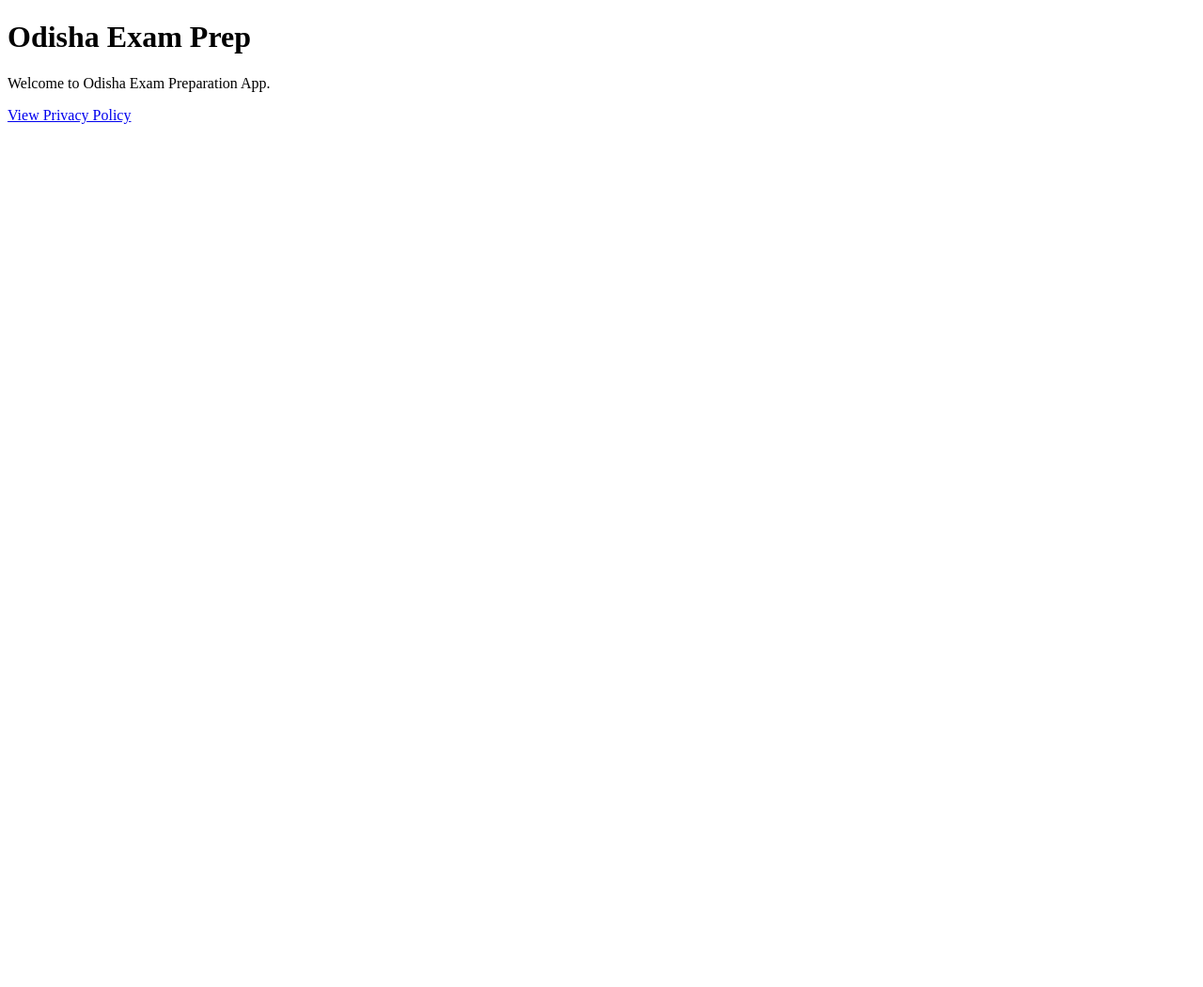
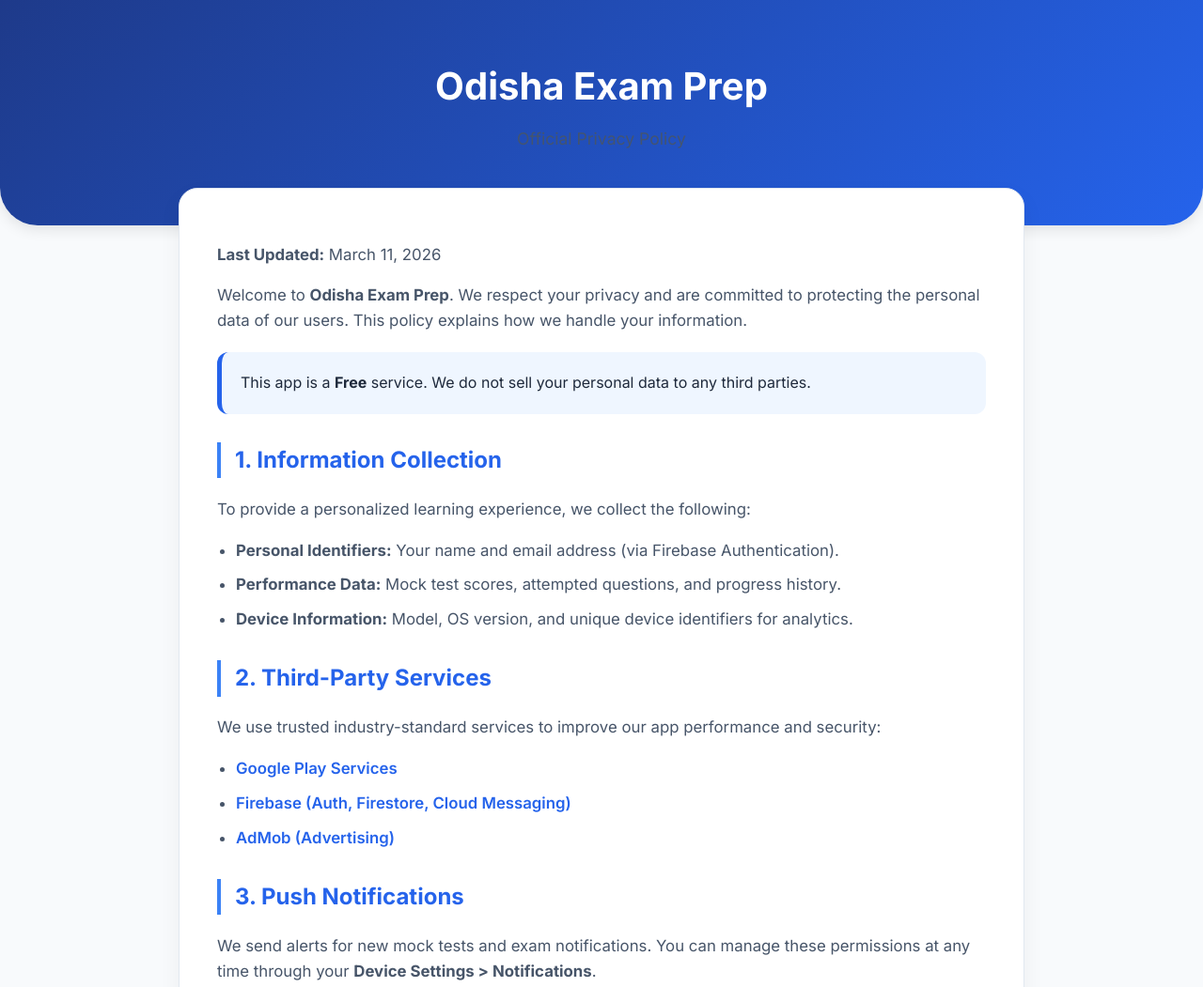
Before and after one commit to kumarhemantahkb/odisha-exam-prep, a plain HTML site: page index.html in a window 1280 px wide. Shown: the top 1051 px of the page at 94% size. Before the commit the page ends 800 px from the top, so only its background shows below. Drawn offline with Linux system fonts and the light colour scheme.

Commit message:
Update index.html

```diff
--- a/index.html
+++ b/index.html
@@ -1,19 +1,154 @@
 <!DOCTYPE html>
-<html>
+<html lang="en">
 <head>
-<title>Odisha Exam Prep</title>
-<meta charset="UTF-8">
+    <meta charset="UTF-8">
+    <meta name="viewport" content="width=device-width, initial-scale=1.0">
+    <title>Privacy Policy - Odisha Exam Prep</title>
+    <link href="https://fonts.googleapis.com/css2?family=Inter:wght@400;600;700&display=swap" rel="stylesheet">
+    <style>
+        :root {
+            --primary-color: #2563eb;
+            --bg-color: #f8fafc;
+            --text-color: #1e293b;
+            --card-bg: #ffffff;
+            --accent-color: #3b82f6;
+        }
+
+        body {
+            font-family: 'Inter', sans-serif;
+            background-color: var(--bg-color);
+            color: var(--text-color);
+            line-height: 1.6;
+            margin: 0;
+            padding: 0;
+        }
+
+        .header {
+            background: linear-gradient(135deg, #1e3a8a 0%, #2563eb 100%);
+            color: white;
+            padding: 60px 20px;
+            text-align: center;
+            border-bottom-left-radius: 40px;
+            border-bottom-right-radius: 40px;
+            box-shadow: 0 4px 15px rgba(0,0,0,0.1);
+        }
+
+        .header h1 { margin: 0; font-size: 2.5rem; font-weight: 700; }
+        .header p { opacity: 0.9; margin-top: 10px; font-size: 1.1rem; }
+
+        .container {
+            max-width: 900px;
+            margin: -40px auto 40px;
+            padding: 0 20px;
+        }
+
+        .card {
+            background: var(--card-bg);
+            padding: 40px;
+            border-radius: 20px;
+            box-shadow: 0 10px 25px rgba(0,0,0,0.05);
+            border: 1px solid #e2e8f0;
+        }
+
+        h2 {
+            color: var(--primary-color);
+            font-size: 1.5rem;
+            margin-top: 30px;
+            border-left: 4px solid var(--accent-color);
+            padding-left: 15px;
+        }
+
+        p, li { font-size: 1.05rem; color: #475569; }
+        ul { padding-left: 20px; }
+        li { margin-bottom: 10px; }
+
+        .highlight-box {
+            background-color: #eff6ff;
+            border-radius: 12px;
+            padding: 20px;
+            margin: 20px 0;
+            border-left: 5px solid var(--primary-color);
+        }
+
+        a { color: var(--primary-color); text-decoration: none; font-weight: 600; }
+        a:hover { text-decoration: underline; }
+
+        .contact-btn {
+            display: inline-block;
+            background: var(--primary-color);
+            color: white !important;
+            padding: 12px 25px;
+            border-radius: 30px;
+            margin-top: 20px;
+            transition: transform 0.2s;
+        }
+        .contact-btn:hover { transform: translateY(-2px); text-decoration: none; }
+
+        .footer {
+            text-align: center;
+            padding: 40px 20px;
+            font-size: 0.9rem;
+            color: #94a3b8;
+        }
+
+        @media (max-width: 600px) {
+            .header h1 { font-size: 1.8rem; }
+            .card { padding: 25px; }
+        }
+    </style>
 </head>
-
 <body>
 
-<h1>Odisha Exam Prep</h1>
+    <header class="header">
+        <h1>Odisha Exam Prep</h1>
+        <p>Official Privacy Policy</p>
+    </header>
 
-<p>Welcome to Odisha Exam Preparation App.</p>
+    <div class="container">
+        <div class="card">
+            <p><strong>Last Updated:</strong> March 11, 2026</p>
 
-<p>
-<a href="privacy-policy.html">View Privacy Policy</a>
-</p>
+            <p>Welcome to <strong>Odisha Exam Prep</strong>. We respect your privacy and are committed to protecting the personal data of our users. This policy explains how we handle your information.</p>
+
+            <div class="highlight-box">
+                This app is a <strong>Free</strong> service. We do not sell your personal data to any third parties.
+            </div>
+
+            <h2>1. Information Collection</h2>
+            <p>To provide a personalized learning experience, we collect the following:</p>
+            <ul>
+                <li><strong>Personal Identifiers:</strong> Your name and email address (via Firebase Authentication).</li>
+                <li><strong>Performance Data:</strong> Mock test scores, attempted questions, and progress history.</li>
+                <li><strong>Device Information:</strong> Model, OS version, and unique device identifiers for analytics.</li>
+            </ul>
+
+            <h2>2. Third-Party Services</h2>
+            <p>We use trusted industry-standard services to improve our app performance and security:</p>
+            <ul>
+                <li><a href="https://www.google.com/policies/privacy/">Google Play Services</a></li>
+                <li><a href="https://firebase.google.com/support/privacy">Firebase (Auth, Firestore, Cloud Messaging)</a></li>
+                <li><a href="https://support.google.com/admob/answer/6128543">AdMob (Advertising)</a></li>
+            </ul>
+
+            <h2>3. Push Notifications</h2>
+            <p>We send alerts for new mock tests and exam notifications. You can manage these permissions at any time through your <strong>Device Settings > Notifications</strong>.</p>
+
+            <h2>4. Security Measures</h2>
+            <p>We prioritize the security of your data using encrypted Firebase protocols. While we strive for 100% security, please remember that no method of electronic storage is absolute.</p>
+
+            <h2>5. Children's Privacy</h2>
+            <p>These Services do not address anyone under the age of 13. We do not knowingly collect personal data from children under 13.</p>
+
+            <h2>6. Contact Us</h2>
+            <p>If you have any questions regarding this policy or the app's practices, feel free to reach out:</p>
+
+            <a href="mailto:hemanatapatra@gmail.com" class="contact-btn">Email Support</a>
+        </div>
+
+        <div class="footer">
+            &copy; 2026 Odisha Exam Prep. Designed for the aspirants of Odisha.
+        </div>
+    </div>
 
 </body>
 </html>
```
